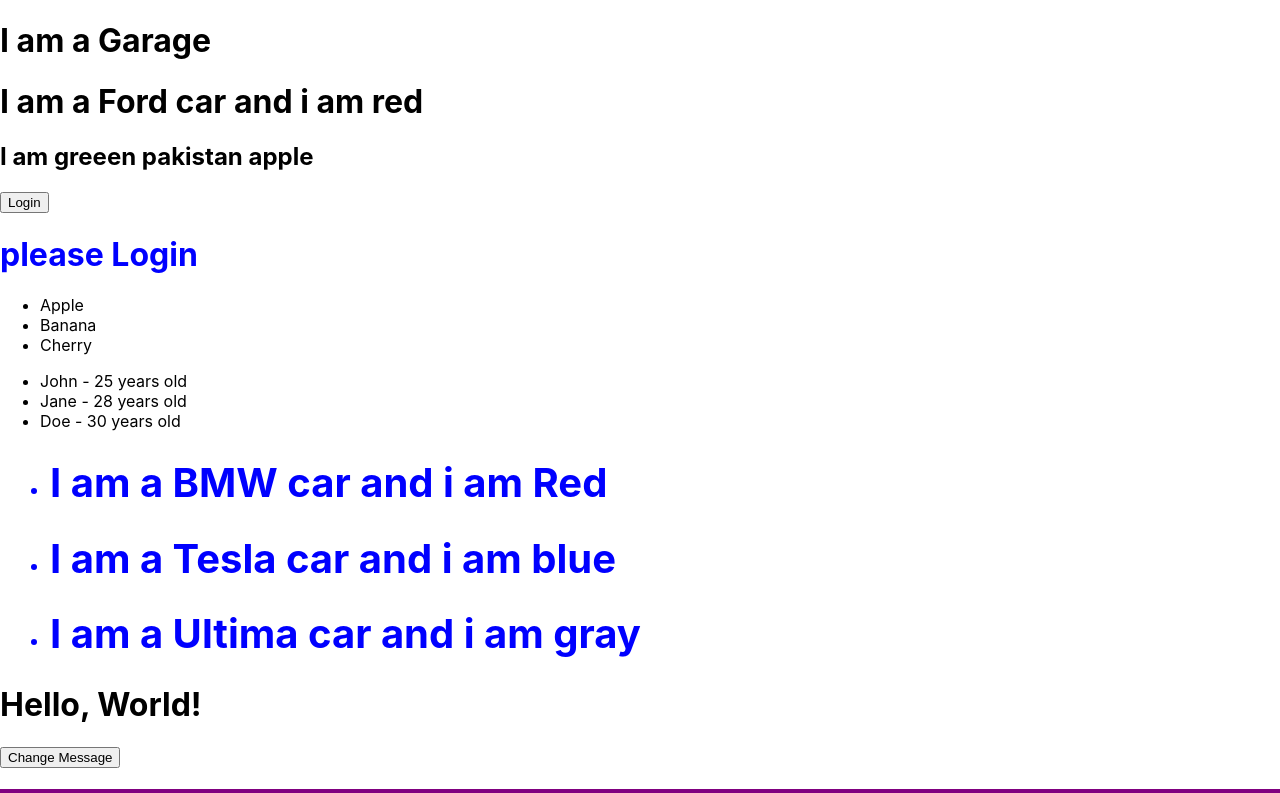
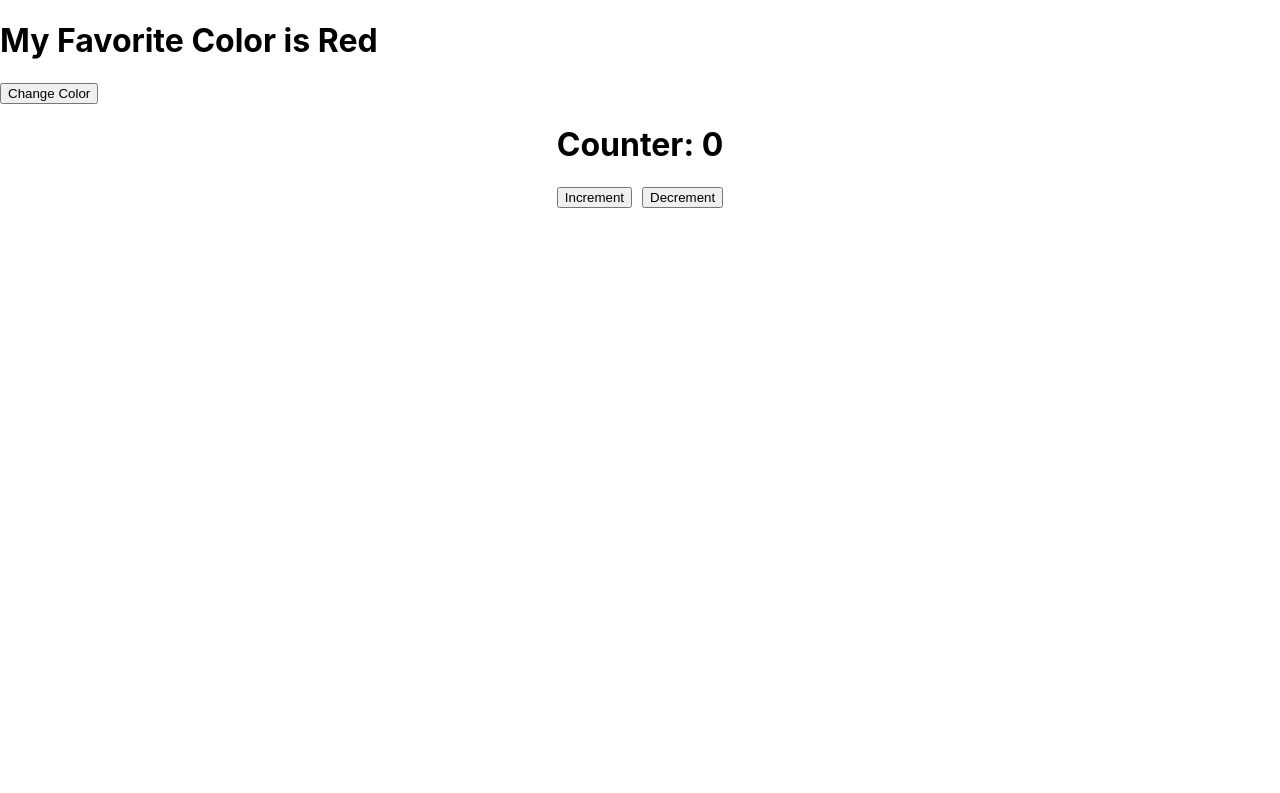
Before and after one commit to mahesfsp/react-tutorial, a React (Create React App) app: page / in a window 1280 px wide. Shown: the top 793 px of the page. Built offline with nearby package versions, Linux system fonts and the light colour scheme.

Commit message:
counterclass component example program

```diff
--- a/src/components/Counter.js
+++ b/src/components/Counter.js
@@ -6,11 +6,14 @@ function Counter() {
     const increment = () => {
         setCount(count + 1);
     };
-
+    const decrement = () => {
+        setCount(count - 1);
+    };
     return (
         <div>
             <h1>counter : {count}</h1>
             <button onClick={increment}>increment</button>
+            <button onClick={decrement}>increment</button>
         </div>
     );
 }
--- /dev/null
+++ b/src/components/CounterClass.js
@@ -0,0 +1,38 @@
+// Counter.js
+import React, { Component } from 'react'; // Import Component from React
+
+class CounterClass extends Component {
+  // Define the initial state in the constructor
+  constructor(props) {
+    super(props); // Call the parent constructor
+    // Initialize state with a count value
+    this.state = {
+      count: 0,
+    };
+  }
+
+  // Method to increment count
+  handleIncrement = () => {
+    this.setState({ count: this.state.count + 1 }); // Update state using setState
+  };
+
+  // Method to decrement count
+  handleDecrement = () => {
+    this.setState({ count: this.state.count - 1 }); // Update state using setState
+  };
+
+  // Render method to display the component
+  render() {
+    return (
+      <div style={{ textAlign: 'center', marginTop: '20px' }}>
+        <h1>Counter: {this.state.count}</h1> {/* Access state with this.state */}
+        <button onClick={this.handleIncrement} style={{ marginRight: '10px' }}>
+          Increment
+        </button>
+        <button onClick={this.handleDecrement}>Decrement</button>
+      </div>
+    );
+  }
+}
+
+export default CounterClass;
--- a/src/index.js
+++ b/src/index.js
@@ -3,17 +3,22 @@ import ReactDOM from 'react-dom/client';
 import './index.css';
 import App from './App';
 import reportWebVitals from './reportWebVitals';
-import Garage from './components/Garage';
-import Greeting from './components/Greetings';
-import Counter from './components/Counter';
-import Header from './components/Header';
+import FavoriteColor from './components/FavoriteColor';
+import CounterClass from './components/CounterClass';
+// import Garage from './components/Garage';
+// import Greeting from './components/Greetings';
+// import Counter from './components/Counter';
+// import Header from './components/Header';
 const root = ReactDOM.createRoot(document.getElementById('root'));
 root.render(
   <React.StrictMode>
-    <Garage />
+    {/* <Garage />
     <Greeting/>
 <Header/>
-    <Counter/>
+    <Counter/> */}
+<FavoriteColor/>
+{/* <CounterClass/> */}
+<CounterClass/>
 
   </React.StrictMode>
 );
```
